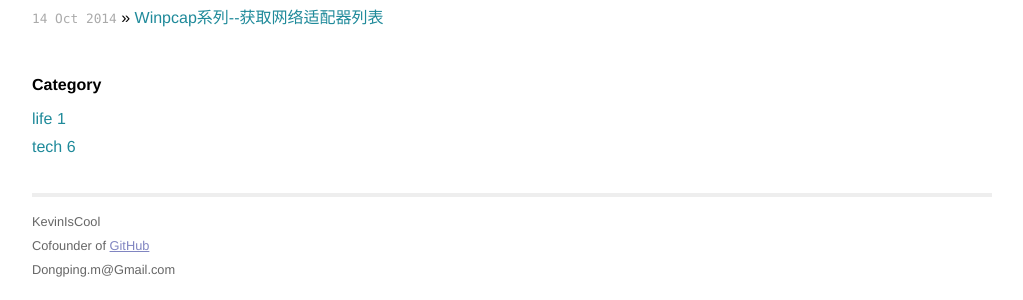
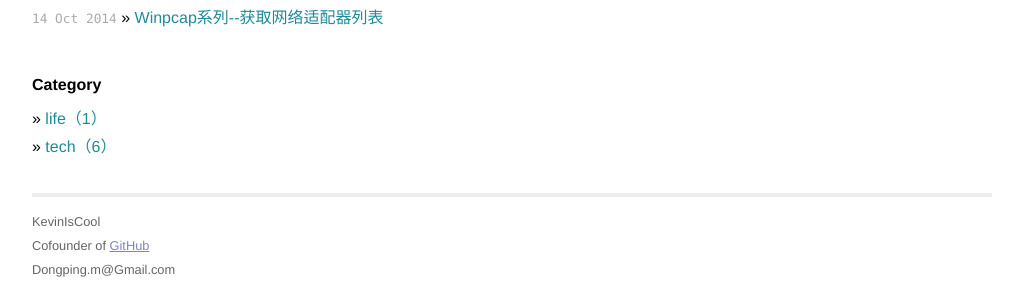
Before and after one commit to ll0KT/KevinIsCool.github.io, a Jekyll site: the page built from llll.html, in a window 1280 px wide. Shown: the part 418-718 px from the top of the page, without its empty margins (128-1151 px from the left). Built offline with Jekyll 4.4.1, drawn with Linux system fonts in a browser that asks for light colours; Markdown is read by kramdown in place of the engine named in the settings.

Commit message:
20141202

```diff
--- a/llll.html
+++ b/llll.html
@@ -22,7 +22,7 @@ title: llll
  <h4>Category</h4>
  <ul class="posts">
  	{% for category in site.categories %}
-		<li><a style="text-decoration:none;" href="/categories/{{ category | first }}.html">		{{ category | first }} {{ category | last | size }}</a> </li>
+		<li>&raquo;&nbsp;<a style="text-decoration:none;" href="/categories/{{ category | first }}.html">{{ category | first }}（{{ category | last | size }}）</a> </li>
 	{% endfor %}
  </ul>
 </div>
```
